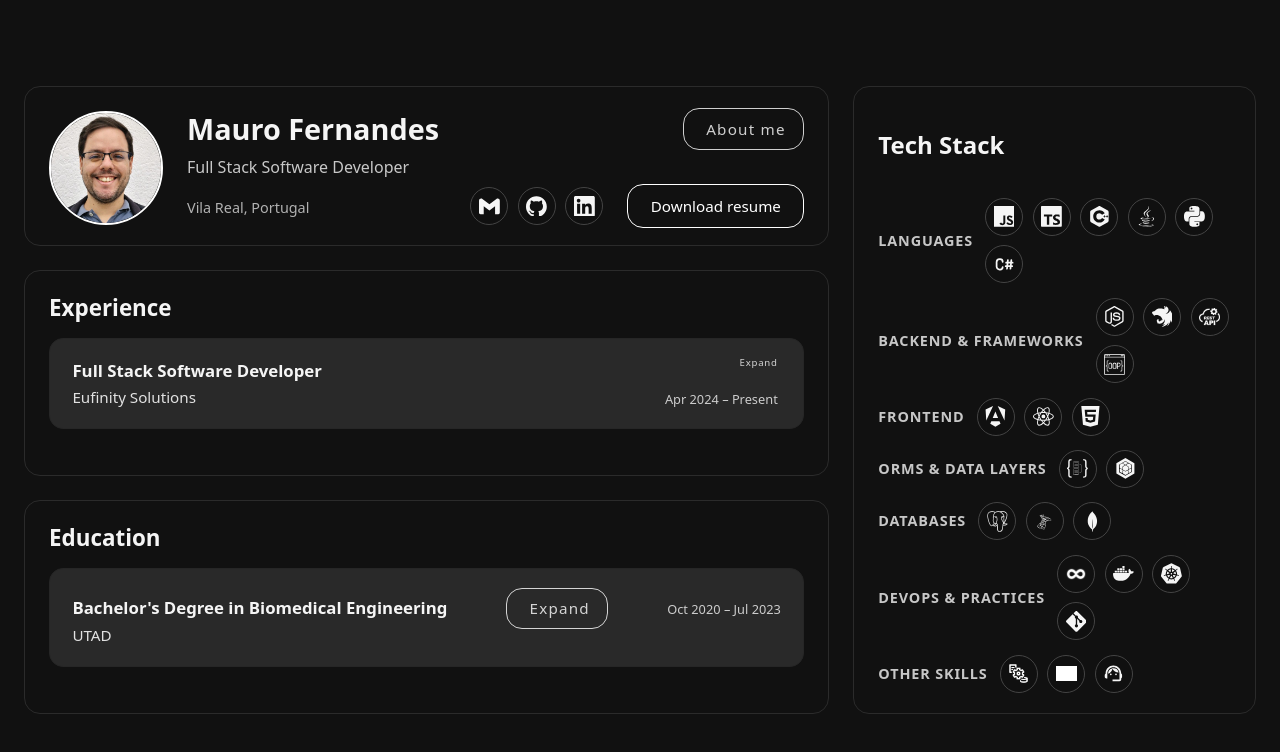
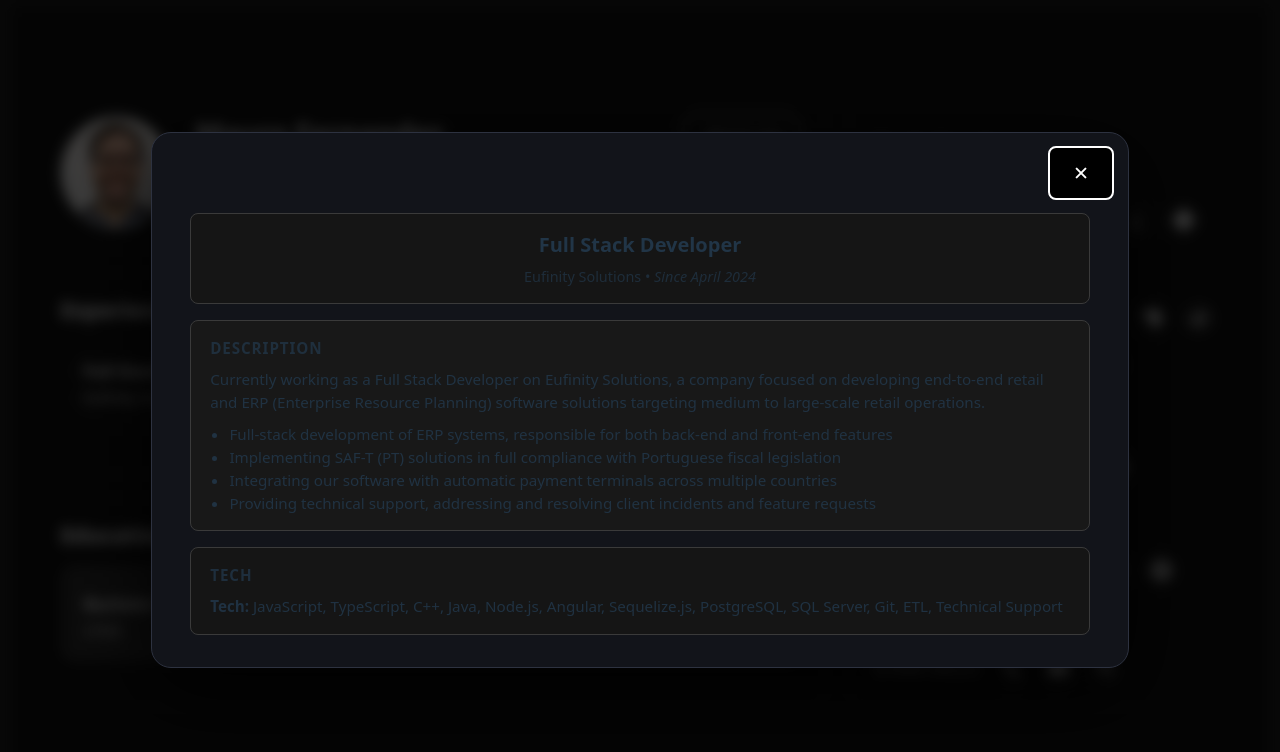
Before and after one commit to Unclouded90/react-resume, a React (Vite) app: page / in a window 1280 px wide. Both pictures are taken after a click on the element 426 px from the left and 383 px from the top of the page. Shown: the top 752 px of the page. Built offline with nearby package versions, Linux system fonts and the light colour scheme; grey boxes are pictures that could not be loaded.

Commit message:
Experience panel dynamic working, allowing for future updates without having to rework the future or duplicate the panel

```diff
--- a/src/App.css
+++ b/src/App.css
@@ -32,7 +32,6 @@
     background: #111111;
     padding: 1.25rem 1.5rem;
     box-sizing: border-box;
-    cursor: pointer;
   }
 
   .panel-header {
@@ -84,6 +83,10 @@
     overflow-y: auto;
   }
 
+  .panel-overlay-content--experience {
+    padding-top: 5rem; /* or 5.5 / 6rem if you want more */
+  }
+
   .panel-overlay-close {
     position: absolute;
     top: 0.8rem;
--- a/src/App.tsx
+++ b/src/App.tsx
@@ -3,16 +3,39 @@
 import { HeaderPanel } from './components/HeaderPanel'
 import { TechStackPanel } from './components/TechStackPanel'
 import { ExperiencePanel } from './components/ExperiencePanel'
+import { ExperienceDetailsPanel, type ExperienceDetailsPanelProps } from './components/ExperienceDetailsPanel';
 import { EducationPanel } from './components/EducationPanel';
 import './App.css'
 
 type ActivePanel = "about" | "experience" | "tech" | "education" | null;
 
+const jobs = [
+    {
+        title: "Full Stack Developer",
+        company: "Eufinity Solutions",
+        dates: "Since April 2024",
+        description: "Currently working as a Full Stack Developer on Eufinity Solutions," +
+            " a company focused on developing end-to-end retail and ERP (Enterprise Resource Planning) software solutions" +
+            " targeting medium to large-scale retail operations.",
+        bullets: ["Full-stack development of ERP systems, responsible for both back-end and front-end features",
+            "Implementing SAF-T (PT) solutions in full compliance with Portuguese fiscal legislation",
+            "Integrating our software with automatic payment terminals across multiple countries",
+            "Providing technical support, addressing and resolving client incidents and feature requests"
+        ],
+        tech: ["JavaScript", "TypeScript", "C++", "Java", "Node.js", "Angular", "Sequelize.js",
+            "PostgreSQL", "SQL Server", "Git", "ETL", "Technical Support"]
+    },
+];
+
 function App() {
     const [activePanel, setActivePanel] = useState<ActivePanel>(null);
+    const [selectedJob, setSelectedJob] = useState<ExperienceDetailsPanelProps | null>(null);
 
     const openPanel = (panel: ActivePanel) => setActivePanel(panel);
-    const closePanel = () => setActivePanel(null);
+    const closePanel = () => {
+        setActivePanel(null);
+        setSelectedJob(null);
+    }
 
     return (
         <>
@@ -24,7 +47,10 @@
                     </section>
 
                     <section className="panel panel-experience">
-                        <ExperiencePanel onExpand={() => openPanel("experience")} />
+                        <ExperiencePanel onExpand={() => {
+                            setSelectedJob(jobs[0]);
+                            openPanel("experience")
+                        }} />
                     </section>
 
                     <section className="panel panel-techstack">
@@ -40,7 +66,10 @@
             {activePanel && (
                 <div className="panel-overlay" onClick={closePanel}>
                     <div
-                        className="panel-overlay-content"
+                        className={
+                            "panel-overlay-content" +
+                            (activePanel === "experience" ? " panel-overlay-content--experience" : "")
+                        }
                         onClick={(e) => e.stopPropagation()}
                     >
                         <button className="panel-overlay-close" onClick={closePanel}>
@@ -48,7 +77,9 @@
                         </button>
 
                         {activePanel === "about" && <AboutMePanel />}
-                        {activePanel === "experience" && <ExperiencePanel />}
+                        {activePanel === 'experience' && selectedJob && (
+                            <ExperienceDetailsPanel {...selectedJob} />
+                        )}
                         {activePanel === "education" && <EducationPanel />}
                     </div>
                 </div>
--- a/src/components/AboutMePanel.tsx
+++ b/src/components/AboutMePanel.tsx
@@ -4,7 +4,7 @@
           <h2>About me</h2>
           <p>
             Hello everyone, my name is Mauro. I'm currently working as a Full Stack Developer, which I enjoy
-            a lot. SInce I was young I love challenges, puzzles and logic-solving problems,
+            a lot. Since I was young I love challenges, puzzles and logic-solving problems,
             so I feel I work as an hobby for a living.
           </p>
           <p>
--- /dev/null
+++ b/src/components/CenteredPanel.css
@@ -0,0 +1,116 @@
+.centered-panel {
+    display: flex;
+    flex-direction: column;
+    gap: 0.9rem;
+  }
+
+  .centered-panel-header h2 {
+    margin: 0;
+    font-size: 1.4rem;
+    font-weight: 600;
+  }
+
+  .centered-panel-subtitle {
+    margin: 0;
+    font-size: 0.95rem;
+    opacity: 0.75;
+  }
+
+  .centered-panel-text {
+    margin: 0.2rem 0 0;
+    font-size: 0.95rem;
+    line-height: 1.5;
+    opacity: 0.9;
+  }
+
+  .centered-panel-list {
+    margin: 0.4rem 0 0.4rem 1.2rem;
+    padding: 0;
+    font-size: 0.9rem;
+    line-height: 1.5;
+    opacity: 0.9;
+  }
+
+  .centered-panel-tech {
+    margin: 0.4rem 0 0;
+    font-size: 0.9rem;
+    opacity: 0.85;
+  }
+
+  .centered-panel-tech span {
+    font-weight: 600;
+  }
+
+.centered-panel.experience-panel {
+    display: flex;
+    flex-direction: column;
+    gap: 1rem;
+  }
+
+  .exp-card {
+    border: 1px solid #3a3a3a;
+    background: #181818;
+    padding: 1rem 1.2rem;
+    border-radius: 8px;
+  }
+
+  .exp-card--header {
+    background: #151515;
+  }
+
+  .exp-card--tech {
+    background: #151515;
+  }
+
+  .exp-position {
+    margin: 0 0 0.35rem 0;
+    font-size: 1.25rem;
+    font-weight: 600;
+    text-align: center;
+  }
+
+  .exp-company-dates {
+    margin: 0;
+    font-size: 0.9rem;
+    opacity: 0.75;
+    text-align: center;
+  }
+
+  .exp-company {
+    font-weight: 500;
+  }
+
+  .exp-dates {
+    font-style: italic;
+  }
+
+  .exp-section-title {
+    margin: 0 0 0.5rem 0;
+    font-size: 0.95rem;
+    text-transform: uppercase;
+    letter-spacing: 0.06em;
+    opacity: 0.8;
+  }
+
+  .exp-text {
+    margin: 0;
+    font-size: 0.95rem;
+    line-height: 1.5;
+    opacity: 0.9;
+  }
+
+  .exp-list {
+    margin: 0.6rem 0 0 0;
+    padding-left: 1.2rem;
+    font-size: 0.95rem;
+    line-height: 1.5;
+    opacity: 0.9;
+  }
+
+  .exp-tech-text {
+    margin-top: 0.2rem;
+  }
+
+  .exp-tech-label {
+    font-weight: 600;
+  }
--- a/src/components/ExpandLink.css
+++ b/src/components/ExpandLink.css
@@ -32,21 +32,6 @@
     transform: translateY(-1px);
   }
 
-  .expand-link-arrow {
-    right: 0;
-    position: absolute;
-    opacity: 0;
-    transform: translateX(-4px);
-    transition:
-      opacity 0.15s ease,
-      transform 0.15s ease;
-  }
-
   .expand-link:hover .expand-link-label {
     transform: translateX(-4px);
   }
-
-  .expand-link:hover .expand-link-arrow {
-    opacity: 1;
-    transform: translateX(0);
-  }
--- a/src/components/ExpandLink.tsx
+++ b/src/components/ExpandLink.tsx
@@ -20,7 +20,6 @@
       onClick={handleClick}
     >
       <span className="expand-link-label">{label}</span>
-      <span className="expand-link-arrow">→</span>
     </button>
   );
 }
--- /dev/null
+++ b/src/components/ExperienceDetailsPanel.tsx
@@ -0,0 +1,55 @@
+import './CenteredPanel.css';
+
+export type ExperienceDetailsPanelProps = {
+    title: string;
+    company: string;
+    dates: string;
+    description: string;
+    bullets?: string[];
+    tech?: string[];
+};
+
+export function ExperienceDetailsPanel({
+    title,
+    company,
+    dates,
+    description,
+    bullets = [],
+    tech = [],
+}: ExperienceDetailsPanelProps) {
+    return (
+        <div className="centered-panel experience-panel">
+            <div className="exp-card exp-card--header">
+                <h2 className="exp-position">{title}</h2>
+                <p className="exp-company-dates">
+                    <span className="exp-company">{company}</span>
+                    <span className="exp-separator"> • </span>
+                    <span className="exp-dates">{dates}</span>
+                </p>
+            </div>
+
+            <div className="exp-card">
+                <h3 className="exp-section-title">Description</h3>
+                <p className="exp-text">{description}</p>
+
+                {bullets.length > 0 && (
+                    <ul className="exp-list">
+                        {bullets.map((item, idx) => (
+                            <li key={idx}>{item}</li>
+                        ))}
+                    </ul>
+                )}
+            </div>
+
+            {tech.length > 0 && (
+                <div className="exp-card exp-card--tech">
+                    <h3 className="exp-section-title">Tech</h3>
+                    <p className="exp-text exp-tech-text">
+                        <span className="exp-tech-label">Tech:</span>{' '}
+                        {tech.join(', ')}
+                    </p>
+                </div>
+            )}
+        </div>
+    );
+}
--- a/src/components/ExperiencePanel.css
+++ b/src/components/ExperiencePanel.css
@@ -9,7 +9,7 @@
 }
 
 .experience-card {
-    background: #292929;
+    background: #131313;
     border-radius: 14px;
     border: 1px solid #262626;
     padding: 1.2rem 1.4rem;
@@ -20,6 +20,13 @@
     align-items: stretch;
     gap: 1.5rem;
     position: relative;
+    cursor: pointer;
+}
+
+.experience-card:hover {
+    transform: translateY(-2px) scale(1.02);
+    box-shadow: 0 18px 45px rgba(0, 0, 0, 0.45);
+    border-color: #3a3a3a;
 }
 
 .experience-main {
@@ -53,21 +60,3 @@
     opacity: 0.8;
     padding-right: 0.2rem;
 }
-
-  .experience-expand-link {
-    position: absolute;
-    top: 1.1rem;         /* distance from the top edge of the card */
-    right: 1.2rem;       /* distance from the right edge of the card */
-    padding: 0;          /* no pill padding */
-    border: none;
-    background: transparent;
-    font-size: 0.6rem;
-    opacity: 0.8;
-    padding-right: 0.4rem;
-  }
-
-  .experience-expand-link:hover {
-    background: transparent;  /* don’t show pill bg for this one */
-    color: #ffffff;
-    transform: none;
-  }
--- a/src/components/ExperiencePanel.tsx
+++ b/src/components/ExperiencePanel.tsx
@@ -1,5 +1,4 @@
 import './ExperiencePanel.css';
-import { ExpandLink } from './ExpandLink.tsx';
 
 type ExperiencePanelProps = {
     onExpand?: () => void;
@@ -10,17 +9,12 @@
         <div className="experience-panel">
             <h2 className="experience-heading">Experience</h2>
 
-            <div className="experience-card">
+            <div className="experience-card" onClick={onExpand}>
                 <div className="experience-main">
                     <h3 className="experience-position">Full Stack Software Developer</h3>
                     <p className="experience-company">Eufinity Solutions</p>
                 </div>
                 <div className="experience-side">
-                    <ExpandLink
-                        label="Expand"
-                        onClick={onExpand}
-                        className="experience-expand-link"
-                    />
                     <p className="experience-dates">Apr 2024 – Present</p>
                 </div>
             </div>
```
Also changed, not shown: src/components/Panels.tsx (deleted). Lines whose indentation alone changed are shown as unchanged.
